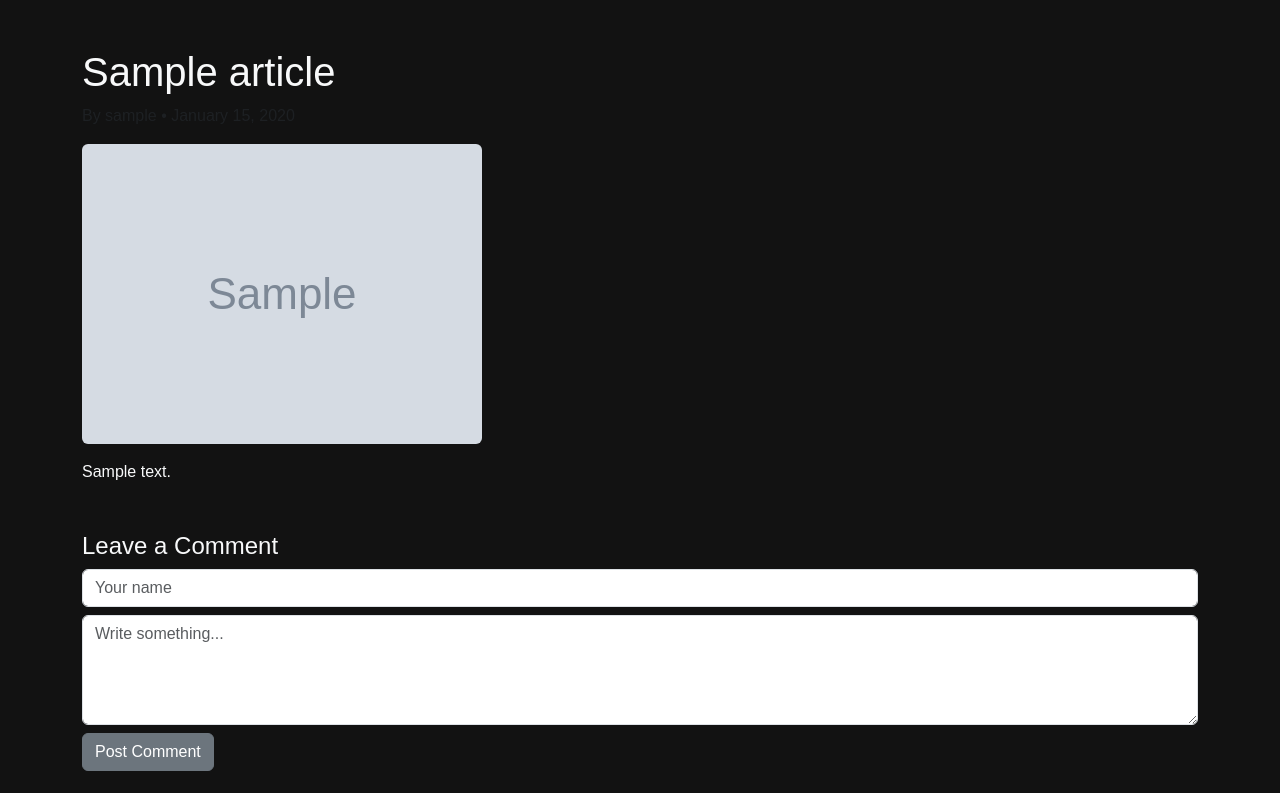
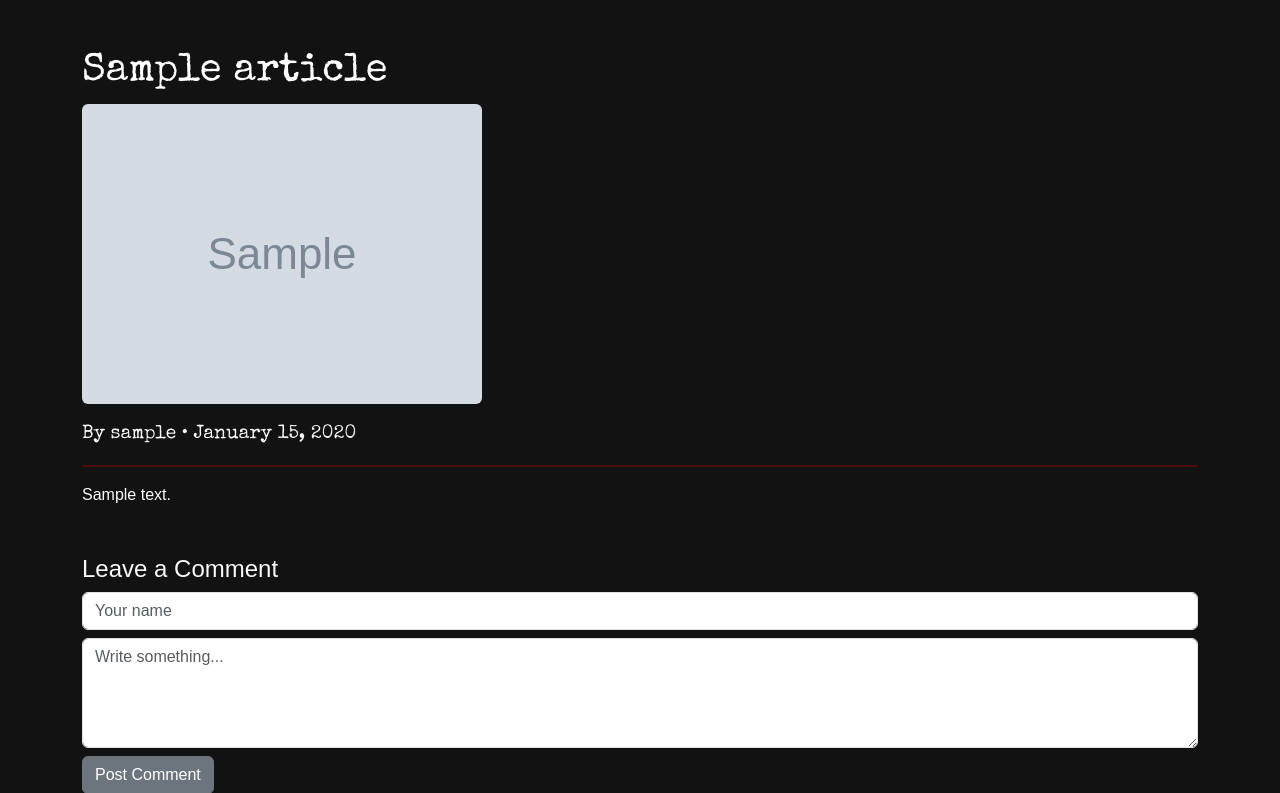
Before and after one commit to vegaa055/AnarchoSapien, a PHP site: page /view_article.php?id=1 in a window 1280 px wide. Shown: the part 542-1335 px from the top of the page. Run offline with PHP 8.4, Linux system fonts and the light colour scheme; tables that the repository leaves empty or names only in its code hold one stand-in row (values such as "Sample post"); grey boxes marked "Sample" are stand-in pictures; some libraries are stand-ins or nearby versions; some web fonts are replaced.

Commit message:
added and tested more comments and edited articles. Changed styles for edit and delete btns, now links

```diff
--- a/styles/style.css
+++ b/styles/style.css
@@ -121,6 +121,10 @@ body {
   font-size: 1.2rem;
 }
 
+hr.red-line {
+  border-top: 2px solid red;
+}
+
 .article-content p {
   font-family: "Calibri", sans-serif;
   color: #f8f9fa;
@@ -149,6 +153,18 @@ body {
   color: #d62828;
 }
 
+.article-title-full {
+  font-family: "Special Elite", monospace;
+  font-size: 2.5rem;
+  color: #ffffff;
+}
+
+.author-date {
+  font-family: "Special Elite", monospace;
+  color: #adb5bd;
+  font-size: 1.2rem;
+}
+
 footer {
   margin-top: 2rem;
   padding: 1rem;
--- a/view_article.php
+++ b/view_article.php
@@ -21,25 +21,29 @@ include 'header.php';
 <div class="container mt-5">
   <?php if ($article): ?>
     <!-- Article header -->
-    <h1><?= htmlspecialchars($article['title']) ?></h1>
-    <p class="text-muted">
-      By <?= htmlspecialchars($article['user_name'] ?? 'Unknown') ?> •
-      <?= date('F j, Y', strtotime($article['created_at'])) ?>
-    </p>
 
+    <!-- Article Title -->
+    <h1 class="article-title-full"><?= htmlspecialchars($article['title']) ?></h1>
     <!-- Featured image -->
     <?php if (!empty($article['featured_image'])): ?>
       <img src="<?= $article['featured_image'] ?>" class="img-fluid mb-3 rounded" alt="featured image">
     <?php endif; ?>
+    <!-- Author and date -->
+    <p class="text-light author-date">
+      By <?= htmlspecialchars($article['user_name'] ?? 'Unknown') ?> • <!-- if no user_name, show 'Unknown' -->
+      <?= date('F j, Y', strtotime($article['created_at'])) ?>
+    </p>
 
     <!-- Edit / Delete buttons for author -->
     <?php if (isset($_SESSION['user_id']) && $_SESSION['user_id'] == $article['author_id']): ?>
       <div class="mb-3">
-        <a href="edit_article.php?id=<?= $article['id'] ?>" class="btn btn-sm btn-outline-primary">Edit</a>
-        <a href="delete_article.php?id=<?= $article['id'] ?>" class="btn btn-sm btn-outline-danger"
+        <a href="edit_article.php?id=<?= $article['id'] ?>" class="btn btn-md link-primary">Edit</a>
+        <a href="delete_article.php?id=<?= $article['id'] ?>" class="btn btn-md link-danger"
           onclick="return confirm('Delete this article?');">Delete</a>
       </div>
     <?php endif; ?>
+
+    <hr class="red-line"> <!-- New red line -->
 
     <!-- Article content -->
     <div class="mb-5">
```
Also changed, not shown: uploads/article_17/img_68575e2bed9d6.jpg (deleted), uploads/article_18/img_68579368a499d.png (deleted).
